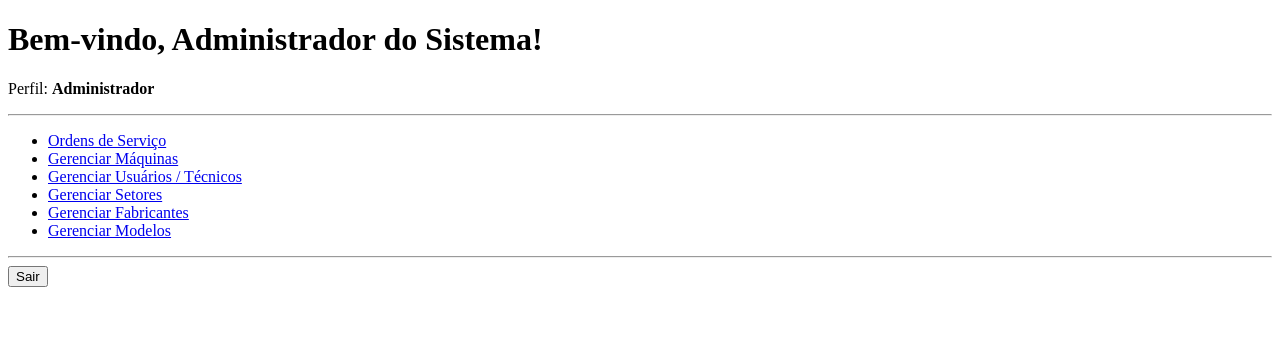
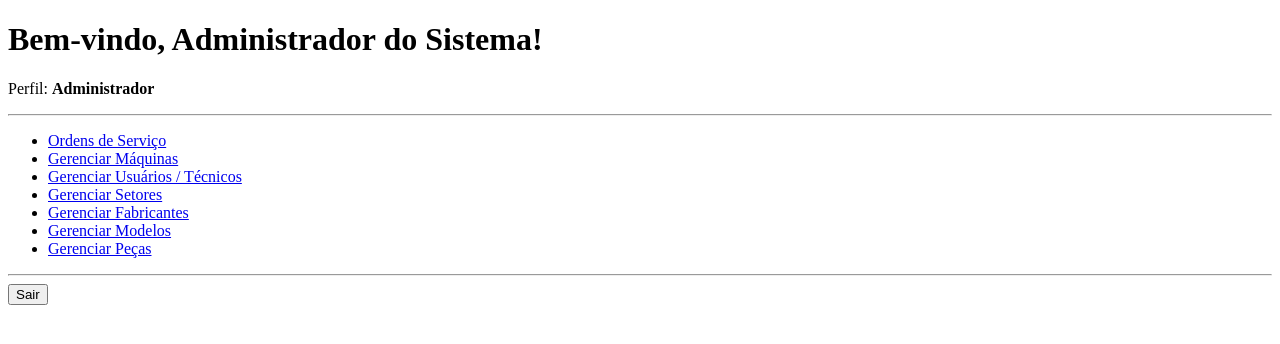
Before and after one commit to Pi-Taya/Manutencao_Industrial_SENAI, a Laravel app: page / in a window 1280 px wide. Shown: the top 344 px of the page. Run offline with Laravel 12, Linux system fonts and the light colour scheme; a user stored in the database is signed in; data comes from the database, SQL or seed files in the repository.

Commit message:
link para o dashboard adicionado

```diff
--- a/resources/views/dashboard.blade.php
+++ b/resources/views/dashboard.blade.php
@@ -22,6 +22,7 @@
                 <li><a href="{{ route('setores.index') }}">Gerenciar Setores</a></li>
                 <li><a href="{{ route('fabricantes.index') }}">Gerenciar Fabricantes</a></li>
                 <li><a href="{{ route('modelos.index') }}">Gerenciar Modelos</a></li>
+                <li><a href="{{ route('pecas.index') }}">Gerenciar Peças</a></li>
             @endif
         </ul>
     </nav>
```
